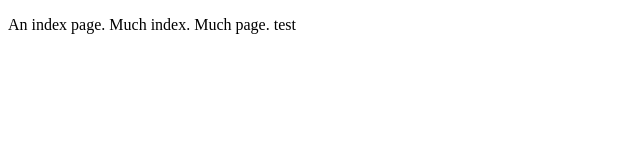
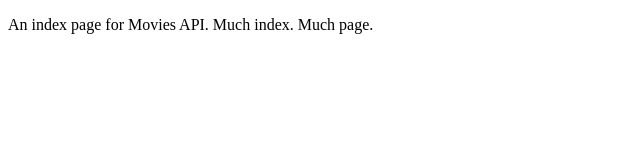
Before and after one commit to mayyinandprojects/Movie-API, a website: page public/index.html in a window 1280 px wide. Shown: the whole page, without its empty margins (0-640 px from the left). Drawn offline with Linux system fonts and the light colour scheme.

Commit message:
changed index.html
changed index.html

```diff
--- a/public/index.html
+++ b/public/index.html
@@ -6,6 +6,6 @@
     <title>Movie Api</title>
 </head>
 <body>
-    <p>An index page. Much index. Much page. test</p>
+    <p>An index page for Movies API. Much index. Much page. </p>
 </body>
 </html>
```
